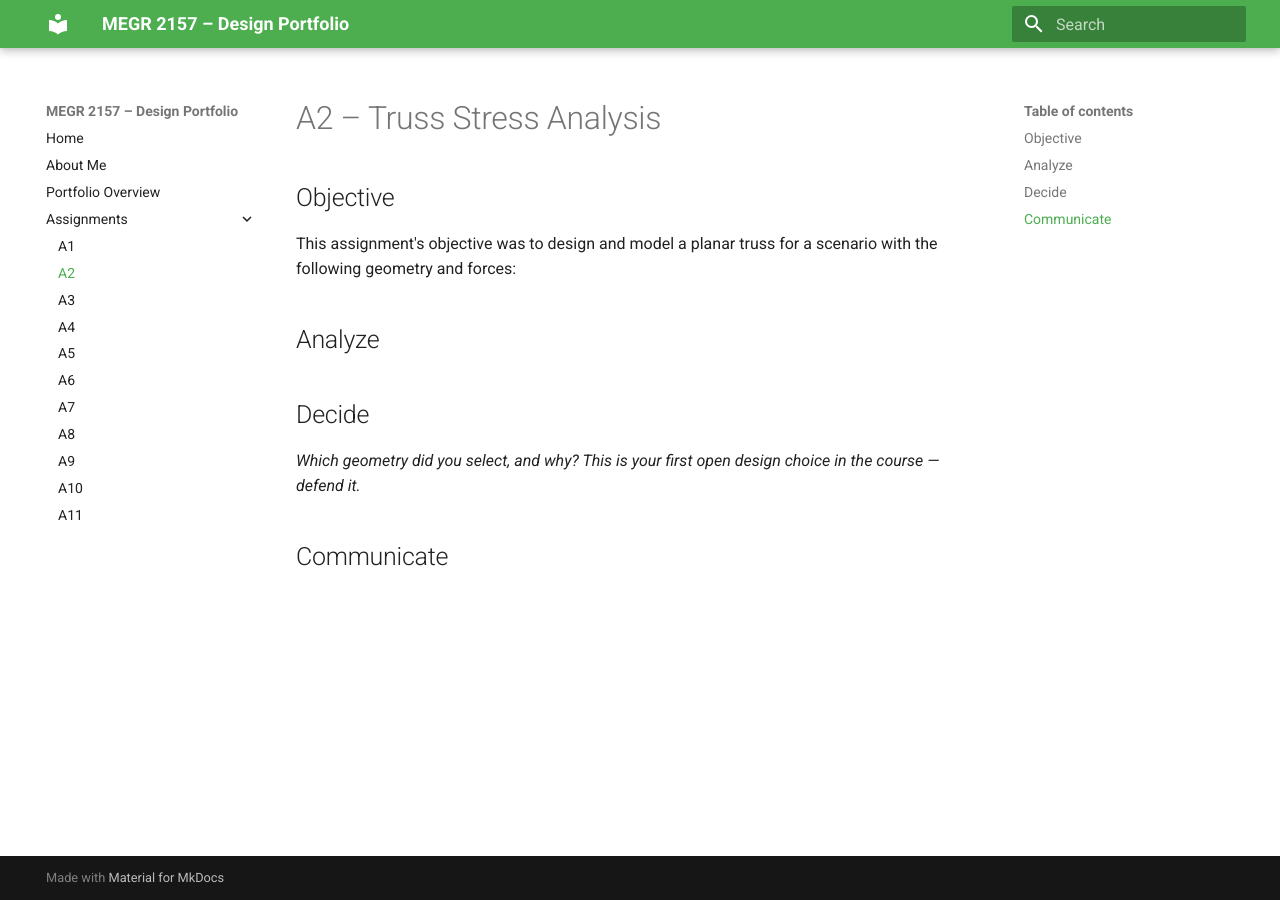
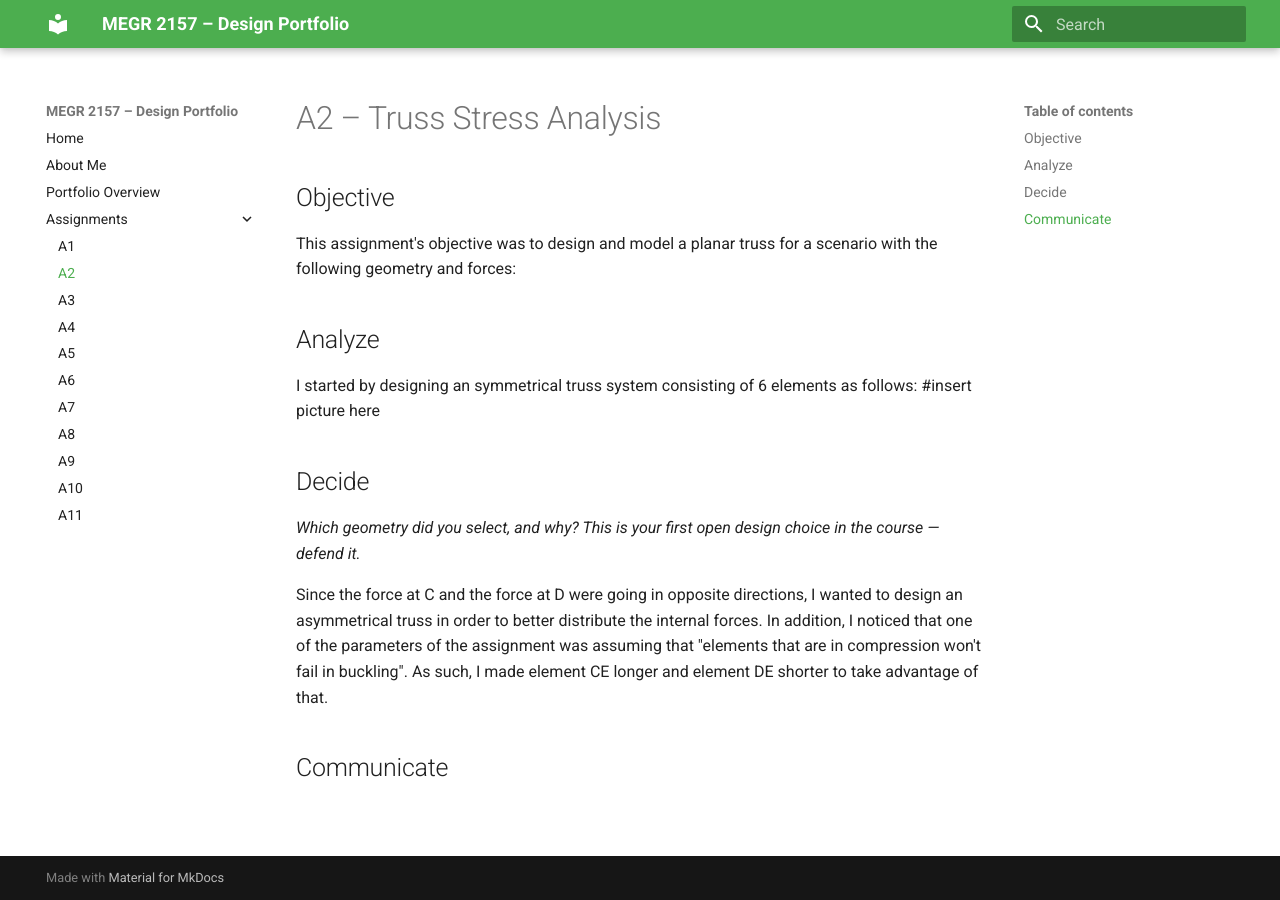
Before and after one commit to Ldreifuss/megr2157-project-portfolio, an MkDocs documentation site: the page built from docs/assignments/A02/index.md, in a window 1280 px wide. Built offline with MkDocs 1.6.1 and Material for MkDocs 9.7.7, drawn with Linux system fonts in a browser that asks for light colours.

Commit message:
Second update of Index.md for A2

```diff
--- a/docs/assignments/A02/index.md
+++ b/docs/assignments/A02/index.md
@@ -4,9 +4,11 @@
 This assignment's objective was to design and model a planar truss for a scenario with the following geometry and forces:
 
 ## Analyze
-
+I started by designing an symmetrical truss system consisting of 6 elements as follows: #insert picture here
 
 ## Decide
 _Which geometry did you select, and why? This is your first open design choice in the course — defend it._
 
+Since the force at C and the force at D were going in opposite directions, I wanted to design an asymmetrical truss in order to better distribute the internal forces. In addition, I noticed that one of the parameters of the assignment was assuming that "elements that are in compression won't fail in buckling". As such, I made element CE longer and element DE shorter to take advantage of that.
+
 ## Communicate
```
